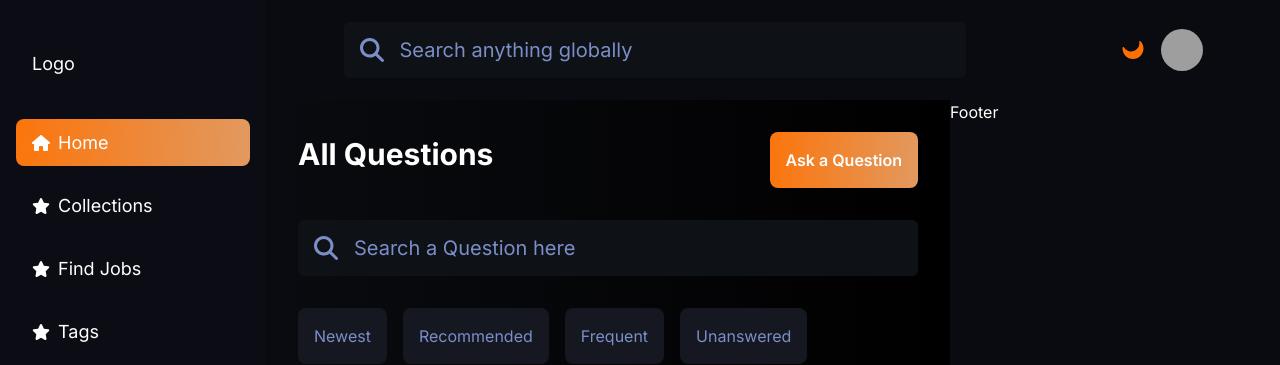
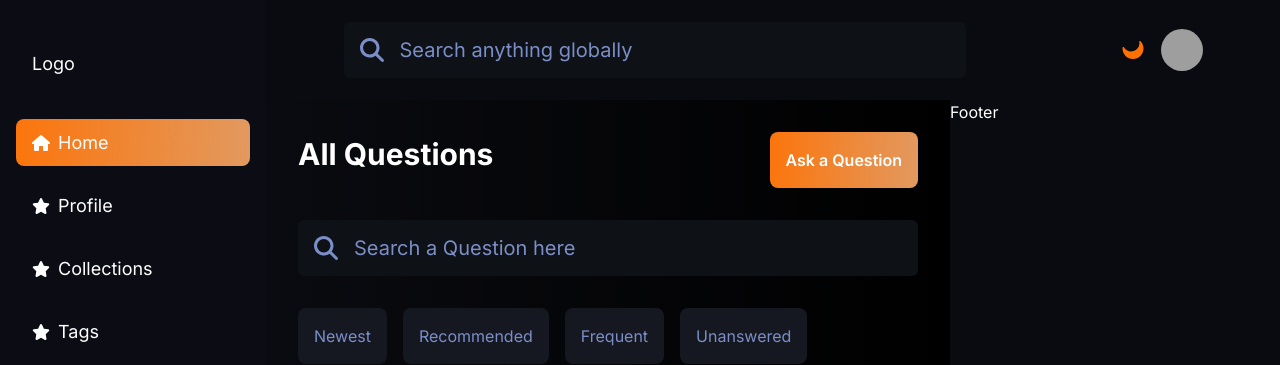
Before and after one commit to jiracipika/devoverflow, a React (Vite) app in the folder Frontend/: page / in a window 1280 px wide. Shown: the top 365 px of the page. Built offline with nearby package versions, Linux system fonts and the light colour scheme; grey boxes are pictures that could not be loaded.

Commit message:
Changed Navbar Stuff

```diff
--- a/Frontend/src/Components/Navbar.jsx
+++ b/Frontend/src/Components/Navbar.jsx
@@ -10,8 +10,8 @@ const Navbar = () => {
         <h1 className='px-4 py-2.5 text-[18px]'>Logo</h1>
         <ul className='flex flex-col gap-4 w-full '>
           <NavLink to={"/"} className={({ isActive }) => `flex transition-all text-[18px] px-4 py-2.5 rounded-lg w-full font-normal gap-2 items-center ${isActive ? "bg-custom-gradient" : ""}`}><span><FaHouse /></span>Home</NavLink>
+          <NavLink to={"/profile"} className={({ isActive }) => `flex transition-all text-[18px] px-4 py-2.5 rounded-lg w-full font-normal gap-2 items-center ${isActive ? "bg-custom-gradient" : ""}`}><span><FaStar /></span>Profile</NavLink>
           <NavLink to={"/collections"} className={({ isActive }) => `flex transition-all text-[18px] px-4 py-2.5 rounded-lg w-full font-normal gap-2 items-center ${isActive ? "bg-custom-gradient" : ""}`}><span><FaStar /></span>Collections</NavLink>
-          <NavLink to={"/jobs"} className={({ isActive }) => `flex transition-all text-[18px] px-4 py-2.5 rounded-lg w-full font-normal gap-2 items-center ${isActive ? "bg-custom-gradient" : ""}`}><span><FaStar /></span>Find Jobs</NavLink>
           <NavLink to={"/tags"} className={`flex text-[18px] transition-all font-normal gap-2 px-4 py-2.5 rounded-lg w-full items-center`}><span><FaStar /></span>Tags</NavLink>
           <NavLink to={"/communities"} className={`flex text-[18px] transition-all font-normal gap-2 px-4 py-2.5 rounded-lg w-full items-center`}><span><FaStar /></span>Communities</NavLink>
           <NavLink to={"/question"} className={`flex text-[18px] transition-all font-normal gap-2 px-4 py-2.5 rounded-lg w-full items-center`}><span><FaStar /></span>Ask a Question</NavLink>
```
